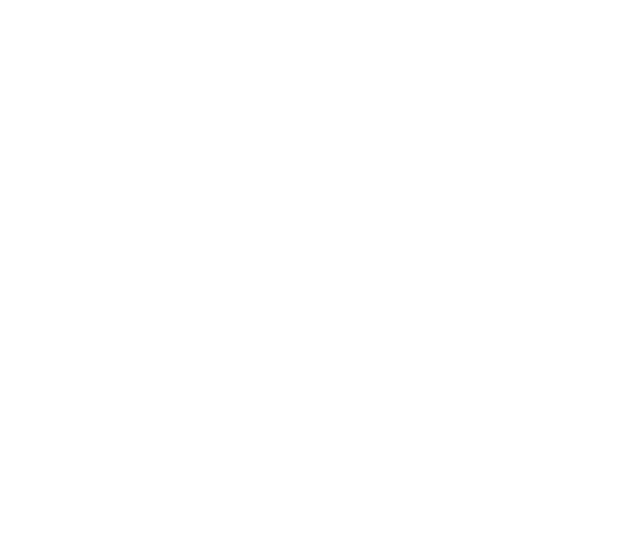
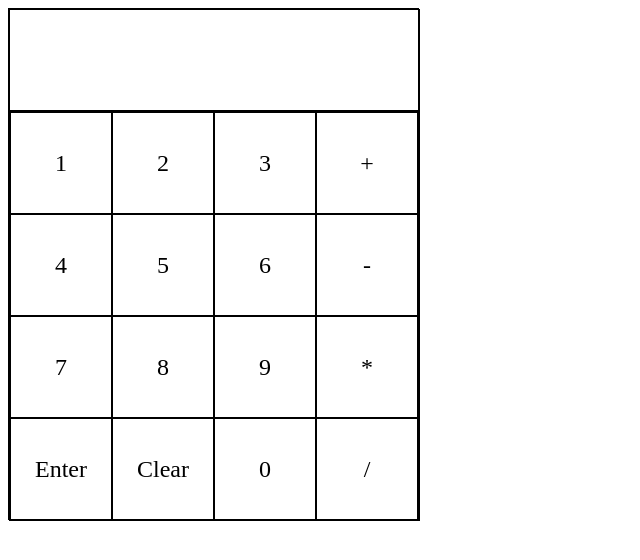
Before and after one commit to KevinWolbart/calculator, a plain HTML site: page index.html in a window 1280 px wide. Shown: the whole page, without its empty margins (0-640 px from the left). Drawn offline with Linux system fonts and the light colour scheme.

Commit message:
Added all the buttons and styles for buttons

```diff
--- a/index.html
+++ b/index.html
@@ -3,9 +3,31 @@
 <head>
     <meta charset="UTF-8">
     <meta name="viewport" content="width=device-width, initial-scale=1.0">
+    <link rel="stylesheet" href="style.css">
+    <script src="script.js" defer></script>
     <title>Calculator</title>
 </head>
 <body>
-
+    <div class="calculator">
+        <div class="display"></div>
+        <div class="keypad">
+            <div class="key 1">1</div>
+            <div class="key 2">2</div>
+            <div class="key 3">3</div>
+            <div class="key +">+</div>
+            <div class="key 4">4</div>
+            <div class="key 5">5</div>
+            <div class="key 6">6</div>
+            <div class="key -">-</div>
+            <div class="key 7">7</div>
+            <div class="key 8">8</div>
+            <div class="key 9">9</div>
+            <div class="key *">*</div>
+            <div class="key enter">Enter</div>
+            <div class="key clear">Clear</div>
+            <div class="key 0">0</div>
+            <div class="key /">/</div>
+        </div>
+    </div>
 </body>
 </html>
--- a/style.css
+++ b/style.css
@@ -0,0 +1,38 @@
+.calculator {
+    width: 409px;
+    height: 510px;
+    border: 1px;
+    border-color: black;
+    border-style: solid;
+}
+
+.display {
+    width: 409px;
+    height: 100px;
+    border: 1px;
+    border-color: black;
+    border-style: solid;
+}
+
+.keypad {
+    display: flex;
+    flex-direction: row;
+    flex-wrap: wrap;
+    align-items: flex-start;
+    width: 409px;
+    border: 1px;
+    border-color: black;
+    border-style: solid;
+}
+
+.key {
+    width: 100px;
+    height: 100px;
+    font-size: x-large;
+    display: flex;
+    align-items: center;
+    justify-content: center;
+    border: 1px;
+    border-color: black;
+    border-style: solid;
+}
```
